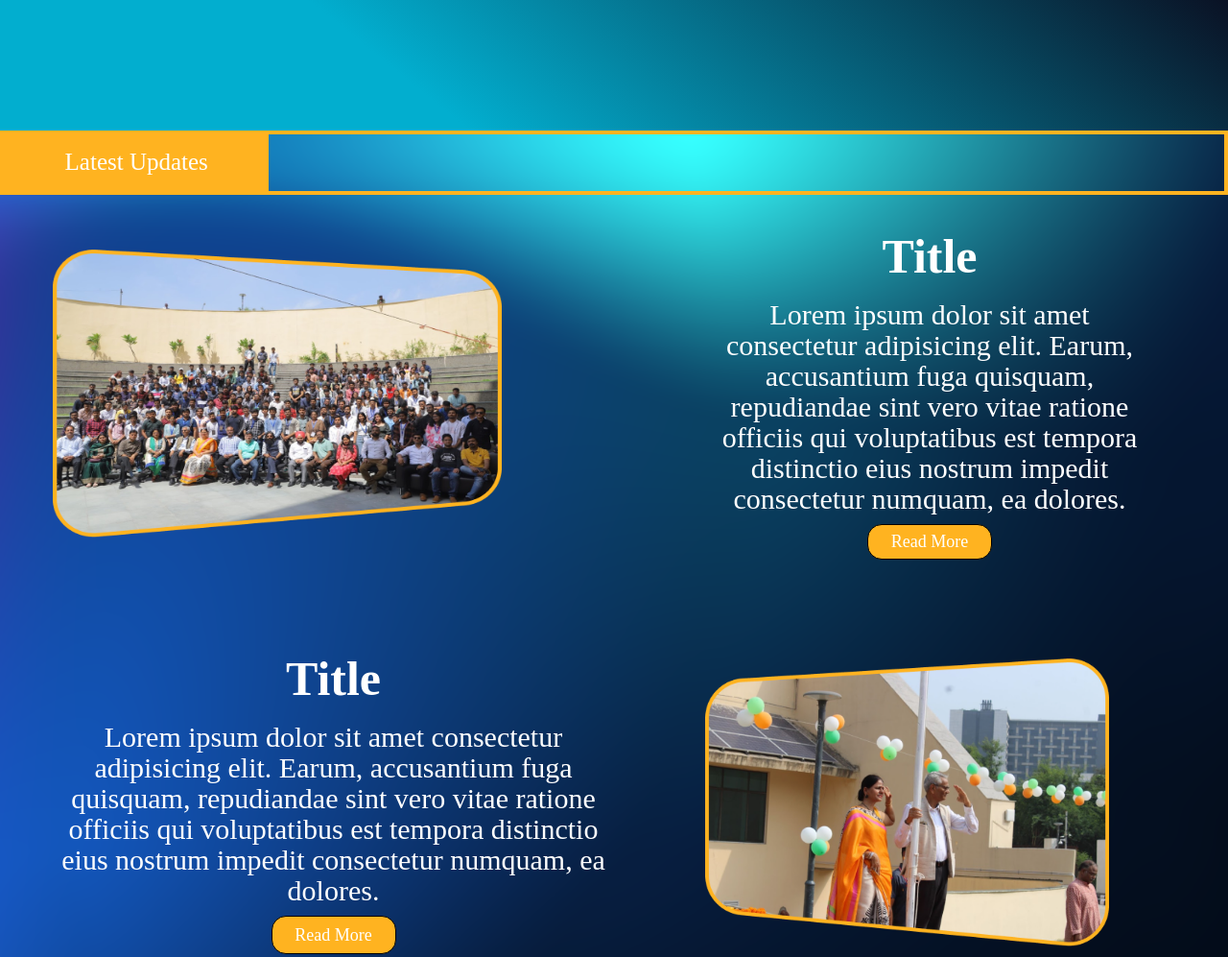
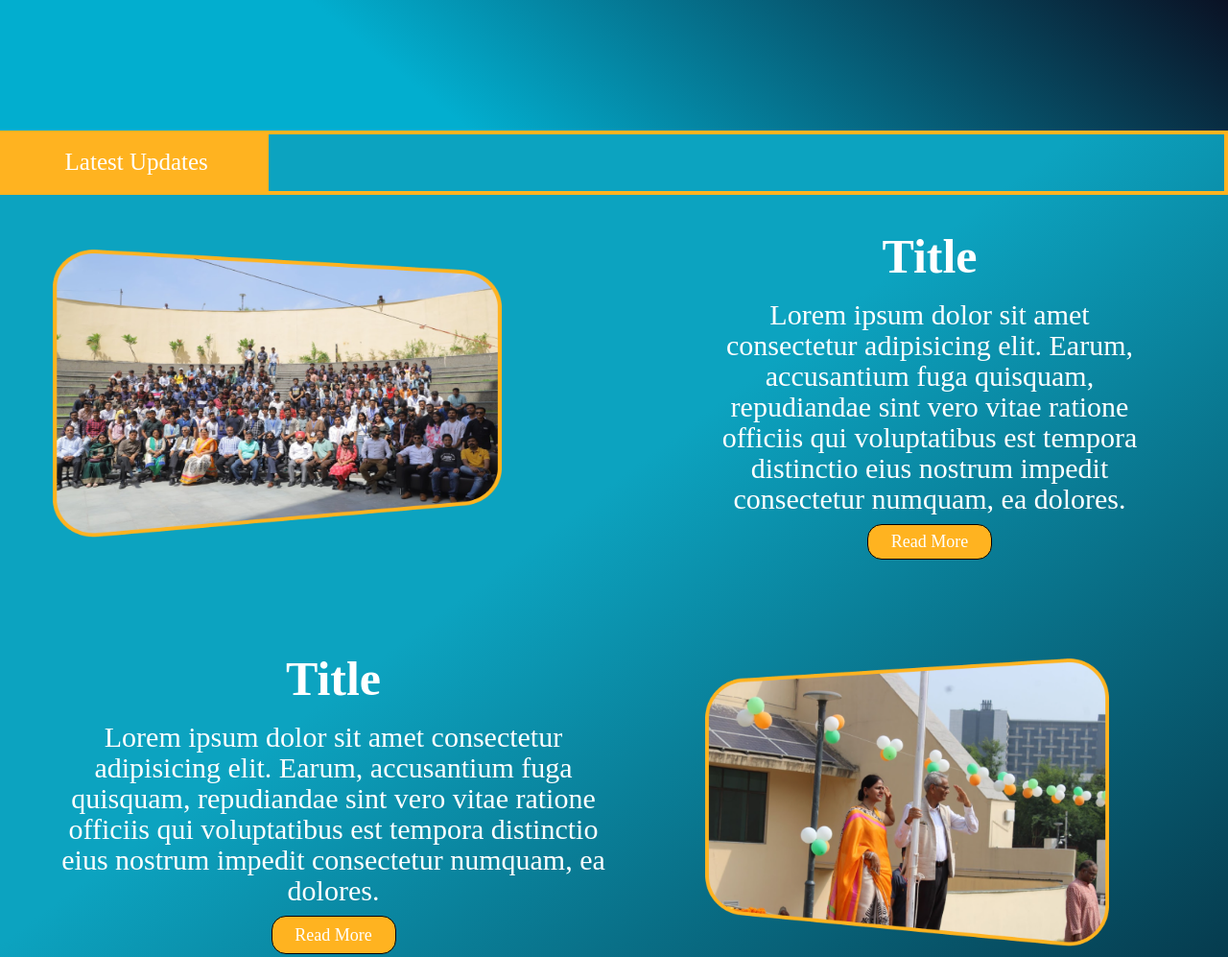
Before and after one commit to Amanrawat17/Perseptions-website, a plain HTML site: page index.html in a window 1280 px wide. Shown: the part 660-1657 px from the top of the page at 96% size. Drawn offline with Linux system fonts and the light colour scheme; a web font is replaced by a local one.

Commit message:
Update style.css

```diff
--- a/style.css
+++ b/style.css
@@ -123,7 +123,9 @@ main{
 .info_cards{
     /* position: relative; */
     width: 100%;
-    background:url("/public/images/main-highlights-background.png"), lightgray 50% / cover no-repeat;
+/*     background:url("/public/images/main-highlights-background.png"), lightgray 50% / cover no-repeat; */
+    background: rgb(12,163,192);
+background: linear-gradient(143deg, rgba(12,163,192,1) 31%, rgba(3,12,26,1) 83%, rgba(0,0,0,1) 92%);
 }
 
 .info_card_1,
```
